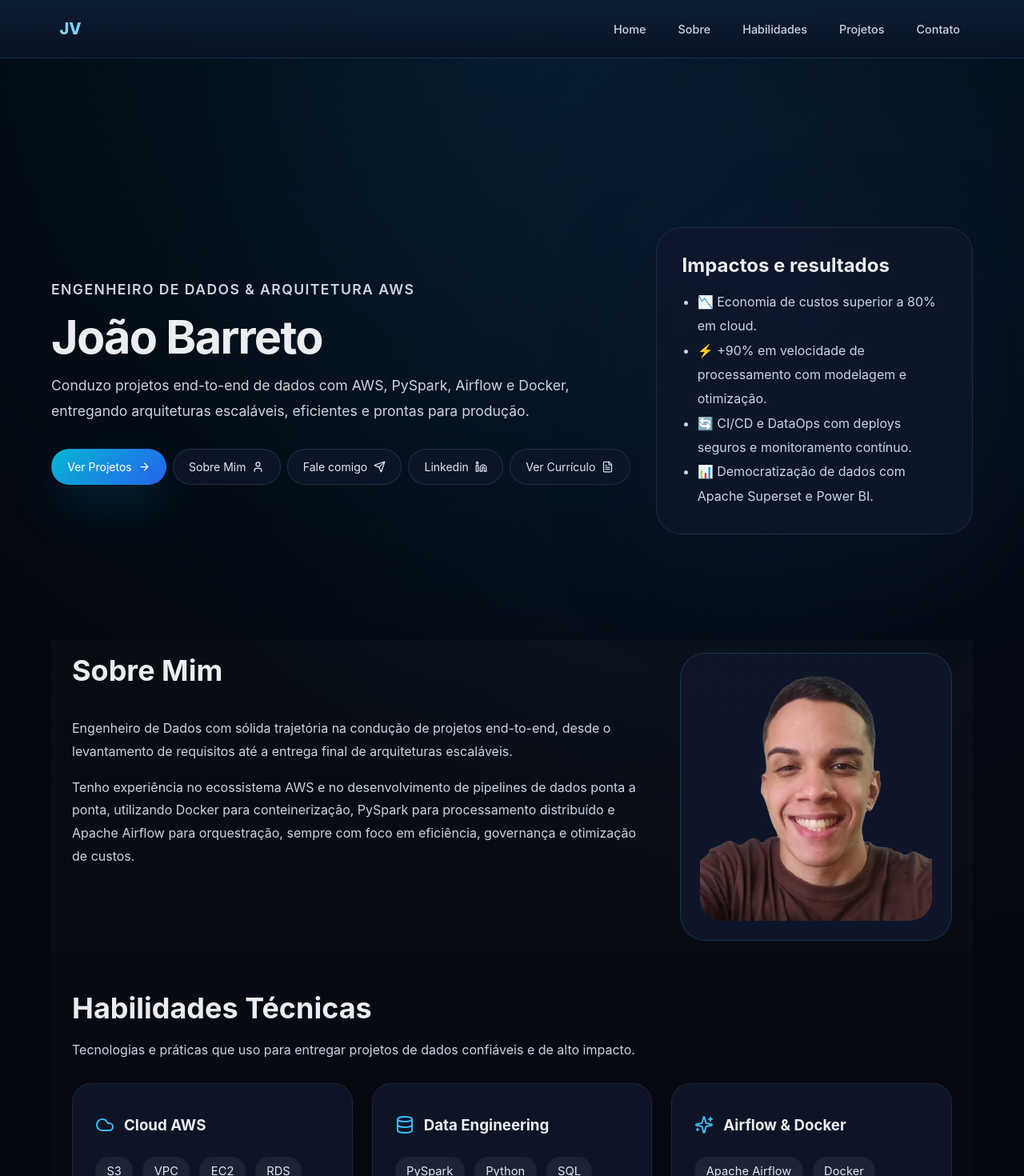
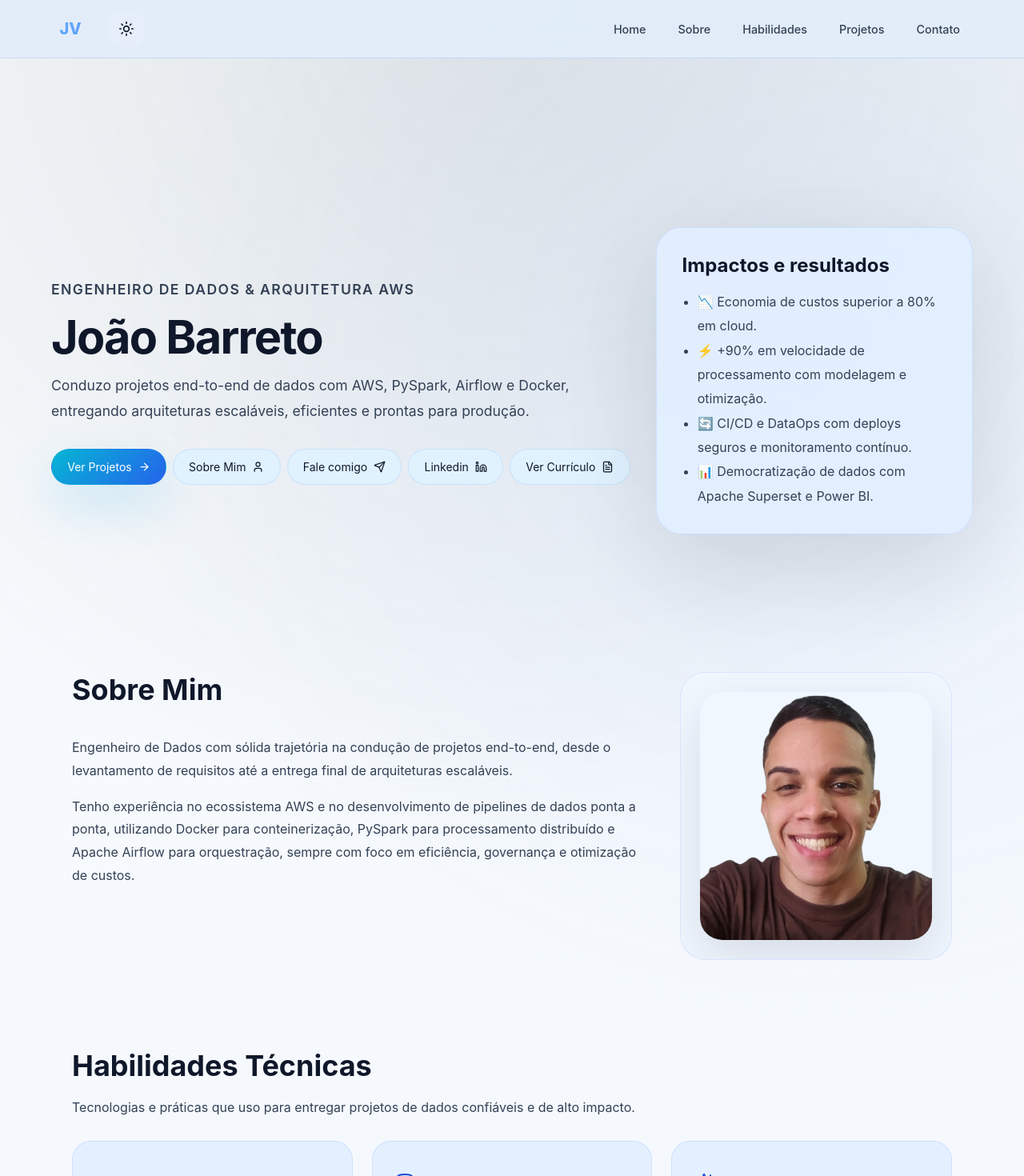
Before and after one commit to joaobarreto27/portifolio_jvbarreto, a React (Vite) app: page / in a window 1280 px wide. Shown: the top 1470 px of the page at 80% size. Built offline with nearby package versions, Linux system fonts and the light colour scheme.

Commit message:
feat(app): adiciona tema dinâmica com escuro e claro

```diff
--- a/src/App.tsx
+++ b/src/App.tsx
@@ -1,5 +1,5 @@
-import { Send, Cloud, Database, Settings, Sparkles, ArrowRight, Github, Linkedin, MapPin, User, FileText, Menu, X } from 'lucide-react';
-import { useState } from 'react';
+import { Send, Cloud, Database, Settings, Sparkles, ArrowRight, Github, Linkedin, MapPin, User, FileText, Menu, X, Sun, Moon } from 'lucide-react';
+import { useState, useEffect } from 'react';
 
 const linkedInUrl = 'https://www.linkedin.com/in/jo%C3%A3o-vitor-barreto-495a6a222/';
 const githubUrl = 'https://github.com/joaobarreto27';
@@ -63,6 +63,74 @@ const projects = [
 function App() {
   const [emailCopied, setEmailCopied] = useState(false);
   const [menuOpen, setMenuOpen] = useState(false);
+  const [theme, setTheme] = useState<'light' | 'dark' | 'auto'>('auto');
+
+  const getSystemTheme = () => {
+    if (typeof window !== 'undefined') {
+      return window.matchMedia('(prefers-color-scheme: dark)').matches ? 'dark' : 'light';
+    }
+    return 'dark';
+  };
+
+  useEffect(() => {
+    const savedTheme = localStorage.getItem('theme') as 'light' | 'dark' | 'auto' | null;
+    if (savedTheme) {
+      setTheme(savedTheme);
+    } else {
+      setTheme('auto');
+    }
+  }, []);
+
+  useEffect(() => {
+    const root = document.documentElement;
+    const currentTheme = theme === 'auto' ? getSystemTheme() : theme;
+
+    if (currentTheme === 'dark') {
+      root.classList.remove('light-theme');
+      root.classList.add('dark-theme');
+    } else {
+      root.classList.remove('dark-theme');
+      root.classList.add('light-theme');
+    }
+
+    localStorage.setItem('theme', theme);
+  }, [theme]);
+
+  useEffect(() => {
+    if (theme === 'auto') {
+      const mediaQuery = window.matchMedia('(prefers-color-scheme: dark)');
+      const handleChange = () => {
+        const root = document.documentElement;
+        const systemTheme = getSystemTheme();
+
+        if (systemTheme === 'dark') {
+          root.classList.remove('light-theme');
+          root.classList.add('dark-theme');
+        } else {
+          root.classList.remove('dark-theme');
+          root.classList.add('light-theme');
+        }
+      };
+
+      mediaQuery.addEventListener('change', handleChange);
+      return () => mediaQuery.removeEventListener('change', handleChange);
+    }
+  }, [theme]);
+
+  const toggleTheme = () => {
+    if (theme === 'auto') {
+      setTheme(getSystemTheme() === 'dark' ? 'light' : 'dark');
+    } else {
+      setTheme(theme === 'dark' ? 'light' : 'dark');
+    }
+  };
+
+  const getThemeIcon = () => {
+    if (theme === 'auto') {
+      return getSystemTheme() === 'dark' ? <Moon size={20} /> : <Sun size={20} />;
+    }
+    return theme === 'dark' ? <Sun size={20} /> : <Moon size={20} />;
+  };
 
 const handleCopyEmail = () => {
   navigator.clipboard.writeText(contactEmail);
@@ -85,6 +153,14 @@ const handleCopyEmail = () => {
             onClick={() => setMenuOpen((current) => !current)}
           >
             {menuOpen ? <X size={20} /> : <Menu size={20} />}
+          </button>
+          <button
+            type="button"
+            className="theme-toggle"
+            aria-label={`Alternar tema (${theme === 'auto' ? 'automático' : theme === 'dark' ? 'escuro' : 'claro'})`}
+            onClick={toggleTheme}
+          >
+            {getThemeIcon()}
           </button>
           <nav className="main-nav" aria-label="Navegação principal">
             <a href="#top">Home</a>
--- a/src/styles.css
+++ b/src/styles.css
@@ -5,6 +5,69 @@
   color: #ebedf0;
   font-smooth: always;
   text-rendering: optimizeLegibility;
+
+  --bg-primary: #05070d;
+  --bg-secondary: #94a3b81a;
+  --bg-card: rgba(15, 23, 42, 0.86);
+  --bg-card-hover: rgba(15, 23, 42, 0.98);
+  --bg-header: linear-gradient(180deg, rgba(14, 31, 53, 0.92), rgba(9, 18, 35, 0.88));
+  --bg-section-light: #05070d;
+  --bg-section-dark: #05070d;
+  --bg-button-secondary: rgba(15, 23, 42, 0.84);
+  --bg-mobile-nav: rgba(8, 12, 22, 0.98);
+  --bg-mobile-nav-item: rgba(15, 23, 42, 0.9);
+  --bg-photo: rgba(15, 23, 42, 0.86);
+  --bg-hero: #0f172ad6;
+  --bg-project-label: #38bdf81f;
+
+  --text-primary: #ebedf0;
+  --text-secondary: #cbd5e1;
+  --text-muted: #94a3b8;
+  --text-accent: #38bdf8;
+  --text-accent-light: #7dd3fc;
+
+  --border-color: rgba(148, 163, 184, 0.12);
+  --border-color-hover: rgba(56, 189, 248, 0.35);
+  --border-header: rgba(56, 189, 248, 0.12);
+  --border-mobile-nav: rgba(255, 255, 255, 0.06);
+
+  --shadow-primary: 0 24px 60px rgba(14, 165, 233, 0.18);
+  --shadow-card: 0 28px 80px rgba(14, 165, 233, 0.18);
+  --shadow-hero: 0 40px 120px rgba(15, 23, 42, 0.35);
+}
+
+.light-theme {
+  color-scheme: light;
+
+  --bg-primary: #f8fafc;
+  --bg-secondary: #eff6ff;
+  --bg-card: rgba(226, 239, 255, 0.92);
+  --bg-card-hover: rgba(219, 234, 254, 0.98);
+  --bg-header: rgba(226, 237, 250, 0.92);
+  --bg-section-light: rgba(239, 246, 255, 0.75);
+  --bg-section-dark: rgba(241, 245, 249, 0.95);
+  --bg-button-secondary: rgba(226, 239, 255, 0.9);
+  --bg-mobile-nav: rgba(255, 255, 255, 0.98);
+  --bg-mobile-nav-item: rgba(248, 250, 252, 0.95);
+  --bg-photo: #f1f7ff;
+  --bg-hero: #e0f2fe;
+  --bg-project-label: #38bdf81f;
+  --bg-tag: #38bdf81f;
+
+  --text-primary: #0f172a;
+  --text-secondary: #334155;
+  --text-muted: #4b5563;
+  --text-accent: #1d4ed8;
+  --text-accent-light: #60a5fa;
+
+  --border-color: rgba(59, 130, 246, 0.14);
+  --border-color-hover: rgba(37, 99, 235, 0.25);
+  --border-header: rgba(37, 99, 235, 0.15);
+  --border-mobile-nav: rgba(148, 163, 184, 0.15);
+
+  --shadow-primary: 0 24px 60px rgba(37, 99, 235, 0.12);
+  --shadow-card: 0 28px 80px rgba(37, 99, 235, 0.12);
+  --shadow-hero: 0 40px 120px rgba(15, 23, 42, 0.12);
 }
 
 * {
@@ -14,9 +77,11 @@
 body {
   margin: 0;
   min-height: 100vh;
-  background: radial-gradient(circle at top, rgba(14, 165, 233, 0.12), transparent 24%),
+  background: var(--bg-primary);
+  background-image: radial-gradient(circle at top, rgba(43, 66, 76, 0.12), transparent 24%),
     radial-gradient(circle at 80% 10%, rgba(59, 130, 246, 0.08), transparent 22%),
-    linear-gradient(180deg, #03060d 0%, #05070d 100%);
+    linear-gradient(180deg, var(--bg-primary) 0%, var(--bg-secondary) 100%);
+  color: var(--text-primary);
 }
 
 button,
@@ -56,7 +121,7 @@ a {
   display: inline-flex;
   align-items: center;
   gap: 0.5rem;
-  color: #38bdf8;
+  color: var(--text-accent);
   font-weight: 600;
   letter-spacing: 0.08em;
   text-transform: uppercase;
@@ -67,7 +132,7 @@ a {
   font-size: 1.1rem;
   line-height: 1.8;
   max-width: 720px;
-  color: #cbd5e1;
+  color: var(--text-secondary);
 }
 
 .hero-actions {
@@ -117,9 +182,9 @@ a {
 }
 
 .button-secondary {
-  background: rgba(15, 23, 42, 0.84);
-  color: #e2e8f0;
-  border-color: rgba(148, 163, 184, 0.18);
+  background: var(--bg-hero);
+  color: var(--text-primary);
+  border-color: var(--border-color);
 }
 
 .hero-aside {
@@ -135,8 +200,8 @@ a {
   margin-left: 0.75rem;
   padding: 0.55rem 0.9rem;
   border-radius: 14px;
-  background: #0f172a;
-  color: #f8fafc;
+  background: var(--bg-secondary);
+  color: var(--text-primary);
   font-size: 0.95rem;
   font-weight: 700;
   letter-spacing: 0.04em;
@@ -155,21 +220,21 @@ a {
   height: 220px;
   border-radius: 28px;
   border: 1px solid rgba(56, 189, 248, 0.2);
-  background: rgba(15, 23, 42, 0.9);
+  background: var(--bg-secondary);
   display: grid;
   place-items: center;
   padding: 1rem;
 }
 
 .hero-avatar-placeholder {
-  color: #94a3b8;
+  color: var(--text-muted);
   font-size: 0.95rem;
   line-height: 1.4;
   text-align: center;
 }
 
 .hero-avatar-label {
-  color: #94a3b8;
+  color: var(--text-muted);
   font-size: 0.95rem;
 }
 
@@ -177,9 +242,9 @@ a {
   width: min(100%, 420px);
   padding: 2rem;
   border-radius: 32px;
-  border: 1px solid rgba(148, 163, 184, 0.16);
-  background: rgba(15, 23, 42, 0.86);
-  box-shadow: 0 40px 120px rgba(15, 23, 42, 0.35);
+  border: 1px solid var(--border-color);
+  background: var(--bg-card);
+  box-shadow: var(--shadow-hero);
 }
 
 .hero-card h2 {
@@ -191,26 +256,43 @@ a {
 .hero-card ul {
   margin: 0;
   padding-left: 1.2rem;
-  color: #cbd5e1;
+  color: var(--text-secondary);
   line-height: 1.9;
 }
 
 .section {
-  padding: 1rem 0;
+  position: relative;
+  padding: 2.5rem 0;
   scroll-margin-top: 6rem;
+  border-top: 1px solid var(--section-divider);
+  transition: border-color 220ms ease, background-color 220ms ease;
 }
 
-.section-light {
-  background: rgba(255, 255, 255, 0.02);
+.section:first-of-type {
+  border-top: none;
 }
 
+.section::before {
+  content: '';
+  position: absolute;
+  top: 0;
+  left: 0;
+  right: 0;
+  height: 16px;
+  background: var(--section-gradient);
+  pointer-events: none;
+}
+
+.section-light,
 .section-dark {
-  background: rgba(9, 10, 20, 0.92);
+  background: transparent;
 }
 
 .section-inner {
   max-width: 1100px;
   margin: 0 auto;
+  position: relative;
+  z-index: 1;
 }
 
 .section-grid {
@@ -242,7 +324,7 @@ a {
 
 .about-content p {
   margin: 0;
-  color: #cbd5e1;
+  color: var(--text-secondary);
   line-height: 1.8;
 }
 
@@ -250,8 +332,8 @@ a {
   width: 100%;
   min-height: 360px;
   border-radius: 32px;
-  border: 1px solid rgba(56, 189, 248, 0.2);
-  background: rgba(15, 23, 42, 0.95);
+  border: 1px solid var(--border-color);
+  background: var(--bg-photo);
   display: grid;
   place-items: center;
   padding: 1.5rem;
@@ -263,10 +345,11 @@ a {
   height: 100%;
   object-fit: cover;
   border-radius: 28px;
+  box-shadow: 0 20px 60px rgba(15, 23, 42, 0.12);
 }
 
 .about-photo-placeholder {
-  color: #94a3b8;
+  color: var(--text-muted);
   font-size: 0.95rem;
   text-align: center;
   line-height: 1.6;
@@ -276,11 +359,12 @@ a {
 .section-inner h2 {
   font-size: clamp(2.25rem, 2.8vw, 3rem);
   margin-bottom: 1.25rem;
+  color: var(--text-primary);
 }
 
 .section-copy {
   margin: 0 0 2rem;
-  color: #cbd5e1;
+  color: var(--text-secondary);
   max-width: 760px;
 }
 
@@ -300,8 +384,8 @@ a {
 .project-card,
 .contact-card {
   padding: 1.75rem;
-  background: rgba(15, 23, 42, 0.86);
-  border: 1px solid rgba(148, 163, 184, 0.12);
+  background: var(--bg-card);
+  border: 1px solid var(--border-color);
   border-radius: 24px;
 }
 
@@ -329,7 +413,7 @@ a {
 .skill-card p,
 .project-card p {
   margin: 0;
-  color: #cbd5e1;
+  color: var(--text-secondary);
   line-height: 1.8;
 }
 
@@ -341,7 +425,7 @@ a {
 
 .feature-card svg,
 .contact-card svg {
-  color: #38bdf8;
+  color: var(--text-accent);
   min-width: 1.5rem;
 }
 
@@ -358,7 +442,7 @@ a {
 }
 
 .skill-card li {
-  color: #cbd5e1;
+  color: var(--text-secondary);
 }
 
 .projects-grid {
@@ -376,8 +460,8 @@ a {
   display: inline-flex;
   padding: 0.35rem 0.9rem;
   border-radius: 9999px;
-  background: rgba(56, 189, 248, 0.12);
-  color: #7dd3fc;
+  background: var(--bg-project-label);
+  color: var(--text-accent-light);
   font-size: 0.85rem;
   letter-spacing: 0.02em;
   font-weight: 600;
@@ -401,8 +485,8 @@ a {
   align-items: center;
   padding: 0.55rem 0.9rem;
   border-radius: 9999px;
-  background: rgba(148, 163, 184, 0.1);
-  color: #e2e8f0;
+  background: var(--bg-tag);
+  color: var(--text-primary);
   font-size: 0.92rem;
 }
 
@@ -417,9 +501,9 @@ a {
 
 .card-hover:hover {
   transform: translateY(-10px);
-  box-shadow: 0 28px 80px rgba(14, 165, 233, 0.18);
-  border-color: rgba(56, 189, 248, 0.35);
-  background: rgba(15, 23, 42, 0.98);
+  box-shadow: var(--shadow-card);
+  border-color: var(--border-color-hover);
+  background: var(--bg-card-hover);
 }
 
 .contact-section {
@@ -467,7 +551,7 @@ a {
   place-items: center;
   border-radius: 16px;
   background: rgba(56, 189, 248, 0.12);
-  color: #38bdf8;
+  color: var(--text-accent);
   flex-shrink: 0;
 }
 
@@ -480,7 +564,7 @@ a {
 
 .contact-card-label {
   margin: 0;
-  color: #38bdf8;
+  color: var(--text-accent);
   font-size: 0.85rem;
   letter-spacing: 0.08em;
   text-transform: uppercase;
@@ -490,18 +574,18 @@ a {
 .contact-card strong {
   margin: 0;
   display: block;
-  color: #f8fafc;
+  color: var(--text-primary);
   font-weight: 600;
 }
 
 .contact-card p {
   margin: 0;
-  color: #38bdf8;
+  color: var(--text-accent);
   font-size: 0.85rem;
 }
 
 .text-gray-400 {
-  color: #38bdf8 !important;
+  color: var(--text-accent) !important;
 }
 
 .text-sm {
@@ -523,7 +607,7 @@ a {
 
 .contact-copy .eyebrow {
   margin: 0;
-  color: #38bdf8;
+  color: var(--text-accent);
   font-weight: 700;
   letter-spacing: 0.16em;
   text-transform: uppercase;
@@ -543,8 +627,8 @@ a {
 .experience-card,
 .education-card {
   padding: 2rem;
-  background: rgba(15, 23, 42, 0.86);
-  border: 1px solid rgba(148, 163, 184, 0.12);
+  background: var(--bg-card);
+  border: 1px solid var(--border-color);
   border-radius: 24px;
 }
 
@@ -558,19 +642,19 @@ a {
   flex-direction: column;
   gap: 0.5rem;
   margin-bottom: 1.5rem;
-  color: #94a3b8;
+  color: var(--text-muted);
   font-size: 0.9rem;
 }
 
 .company {
   font-weight: 600;
-  color: #38bdf8;
+  color: var(--text-accent);
 }
 
 .experience-responsibilities {
   margin: 0;
   padding-left: 1.5rem;
-  color: #cbd5e1;
+  color: var(--text-secondary);
   line-height: 1.8;
 }
 
@@ -585,12 +669,12 @@ a {
 
 .education-field {
   margin: 0 0 1rem;
-  color: #38bdf8;
+  color: var(--text-accent);
   font-weight: 600;
 }
 
 .institution {
-  color: #38bdf8;
+  color: var(--text-accent);
 }
 
 .education-meta {
@@ -609,8 +693,8 @@ a {
 
 .certification-card {
   padding: 1.75rem;
-  background: rgba(15, 23, 42, 0.86);
-  border: 1px solid rgba(148, 163, 184, 0.12);
+  background: var(--bg-card);
+  border: 1px solid var(--border-color);
   border-radius: 24px;
 }
 
@@ -624,13 +708,13 @@ a {
   justify-content: space-between;
   align-items: center;
   margin-bottom: 1rem;
-  color: #94a3b8;
+  color: var(--text-muted);
   font-size: 0.9rem;
 }
 
 .provider {
   font-weight: 600;
-  color: #38bdf8;
+  color: var(--text-accent);
 }
 
 .certification-skills {
@@ -643,8 +727,8 @@ a {
   display: inline-flex;
   padding: 0.35rem 0.75rem;
   border-radius: 9999px;
-  background: rgba(56, 189, 248, 0.12);
-  color: #7dd3fc;
+  background: var(--bg-secondary);
+  color: var(--text-accent-light);
   font-size: 0.85rem;
   font-weight: 500;
 }
@@ -653,7 +737,7 @@ a {
   margin-top: 4rem;
   padding: 2rem 0;
   text-align: center;
-  color: #94a3b8;
+  color: var(--text-muted);
 }
 
 .contact-copy h2 {
@@ -693,8 +777,8 @@ a {
   justify-content: center;
   text-align: center;
   padding: 2rem;
-  background: rgba(15, 23, 42, 0.86);
-  border: 1px solid rgba(148, 163, 184, 0.12);
+  background: var(--bg-card);
+  border: 1px solid var(--border-color);
   border-radius: 24px;
   min-height: 200px;
 }
@@ -728,9 +812,9 @@ html {
   right: 0;
   z-index: 20;
   width: 100%;
-  background: linear-gradient(180deg, rgba(14, 31, 53, 0.92), rgba(9, 18, 35, 0.88));
+  background: var(--bg-header);
   backdrop-filter: blur(18px);
-  border-bottom: 1px solid rgba(56, 189, 248, 0.12);
+  border-bottom: 1px solid var(--border-header);
 }
 
 .header-inner {
@@ -752,7 +836,7 @@ html {
   height: 44px;
   border: none;
   background: rgba(255, 255, 255, 0.06);
-  color: inherit;
+  color: var(--text-primary);
   border-radius: 14px;
   cursor: pointer;
   transition: background 180ms ease, transform 180ms ease;
@@ -760,6 +844,26 @@ html {
 
 .menu-toggle:hover,
 .menu-toggle:focus-visible {
+  background: rgba(255, 255, 255, 0.12);
+  transform: translateY(-1px);
+}
+
+.theme-toggle {
+  display: inline-flex;
+  align-items: center;
+  justify-content: center;
+  width: 44px;
+  height: 44px;
+  border: none;
+  background: rgba(255, 255, 255, 0.06);
+  color: var(--text-primary);
+  border-radius: 14px;
+  cursor: pointer;
+  transition: background 180ms ease, transform 180ms ease;
+}
+
+.theme-toggle:hover,
+.theme-toggle:focus-visible {
   background: rgba(255, 255, 255, 0.12);
   transform: translateY(-1px);
 }
@@ -772,7 +876,7 @@ html {
 }
 
 .main-nav a {
-  color: #cbd5e1;
+  color: var(--text-secondary);
   font-weight: 500;
   font-size: 0.9rem;
   padding: 0.5rem 1rem;
@@ -782,7 +886,7 @@ html {
 
 .main-nav a:hover,
 .main-nav a:focus-visible {
-  color: #ffffff;
+  color: var(--text-primary);
   background: rgba(56, 189, 248, 0.18);
   transform: translateY(-2px);
 }
@@ -811,24 +915,24 @@ html {
     flex-direction: column;
     gap: 0.75rem;
     padding: 1rem 1.5rem 1.25rem;
-    background: rgba(8, 12, 22, 0.98);
-    border-top: 1px solid rgba(255, 255, 255, 0.06);
+    background: var(--bg-mobile-nav);
+    border-top: 1px solid var(--border-mobile-nav);
     backdrop-filter: blur(16px);
   }
 
   .mobile-nav-panel a {
     display: block;
-    color: #cbd5e1;
+    color: var(--text-secondary);
     padding: 1rem 1.25rem;
     border-radius: 18px;
-    background: rgba(15, 23, 42, 0.9);
+    background: var(--bg-mobile-nav-item);
     transition: background 180ms ease, color 180ms ease;
   }
 
   .mobile-nav-panel a:hover,
   .mobile-nav-panel a:focus-visible {
     background: rgba(56, 189, 248, 0.16);
-    color: #ffffff;
+    color: var(--text-primary);
     transform: none;
   }
 
@@ -846,13 +950,13 @@ html {
   height: 48px;
   font-size: 1.25rem;
   font-weight: 800;
-  color: #7dd3fc;
+  color: var(--text-accent-light);
   text-decoration: none;
   border-radius: 12px;
   transition: color 200ms ease, text-shadow 200ms ease;
 }
 
 .logo-link:hover {
-  color: #38bdf8;
+  color: var(--text-accent);
   text-shadow: 0 0 12px rgba(56, 189, 248, 0.4);
 }
```
